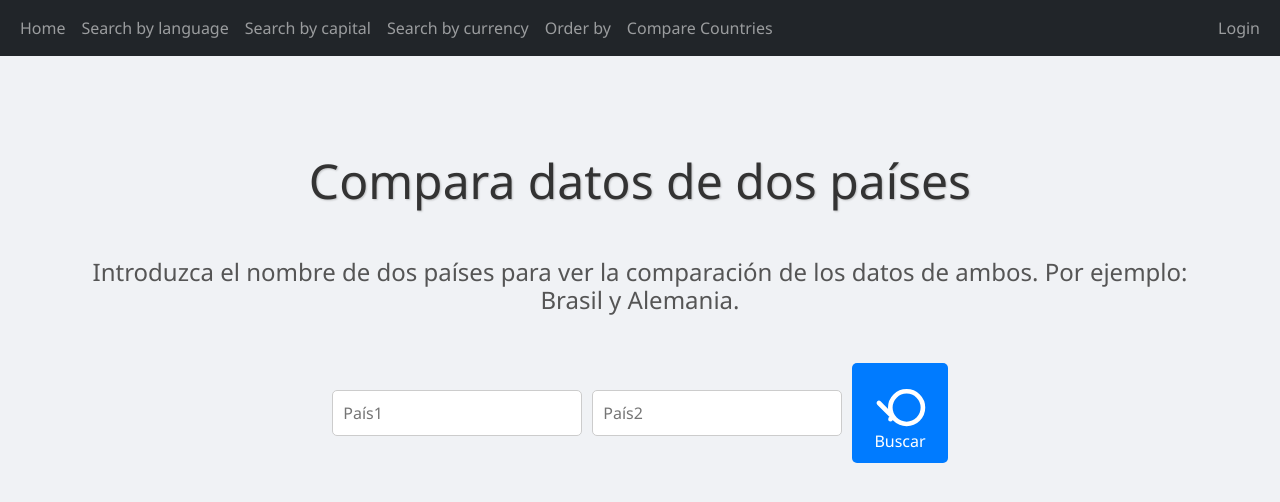
After one commit to diegogonzalez7/Culturalizate, a Django app: page /comp_countries in a window 1280 px wide. The commit adds this page. Shown: the top 502 px of the page. Run offline with Django 5.2, Linux system fonts and the light colour scheme; some libraries are stand-ins or nearby versions.

Commit message:
C.U. comparar países (faltan cosas)

```diff
--- /dev/null
+++ b/source/countries/templates/countries/b_comp_countries.html
@@ -0,0 +1,55 @@
+{% extends 'countries/base.html' %}
+{% block title %}COMPARACIÓN DE PAÍSES {% endblock %}
+{% block content %}
+<style>
+    body {
+        text-align: center;
+        font-family: 'Segoe UI', Tahoma, Geneva, Verdana, sans-serif;
+        background-color: #f0f2f5;
+        margin: 0;
+        padding: 0;
+    }
+
+
+    h1 {
+        margin-top: 2em;
+        margin-bottom: 1em;
+        font-size: 3em;
+        color: #333;
+        width: 100%;
+        text-shadow: 1px 1px 2px rgba(0, 0, 0, 0.2);
+    }
+
+    h2 {
+        text-align: center;
+        margin-bottom: 2em;
+        font-size: 1.5em;
+        color: #555;
+        width: 100%;
+    }
+
+</style>
+
+<body>
+    <div id="search-container">
+        <h1>Compara datos de dos países</h1>
+        <h2>Introduzca el nombre de dos países para ver la comparación de los datos
+            de ambos. Por ejemplo: Brasil y Alemania.
+        </h2>
+        <div id="search-box">
+            <form id="search-form" method="post">
+                {% csrf_token %}
+                <input id="search-text" type="text" name="country1" placeholder="País1">
+                <input id="search-text" type="text" name="country2" placeholder="País2">
+                <button id="search-button" type="submit">
+                    <svg xmlns="http://www.w3.org/2000/svg" fill="none" viewBox="0 0 24 24" stroke="currentColor">
+                        <path stroke-linecap="round" stroke-linejoin="round" stroke-width="2" d="M10 20l-2-2m0 0l-5-5m7 7a7 7 0 0010-10 7 7 0 10-10 10zm-2 0V20h.01"/>
+                    </svg>
+                    Buscar
+                </button>
+            </form>
+        </div>
+    </div>
+</body>
+
+{% endblock %}
--- a/source/countries/templates/countries/b_idioma.html
+++ b/source/countries/templates/countries/b_idioma.html
@@ -24,11 +24,7 @@
         margin-bottom: 2em;
         font-size: 1.5em;
         color: #555;
-    }
-
-    #search-container {
-        display: flex;
-        flex-direction: column;
+    }searc
         justify-content: center;
         align-items: center;
         height: 80vh; /* Adjusted to keep some space for the header */
--- a/source/countries/templates/countries/base.html
+++ b/source/countries/templates/countries/base.html
@@ -26,6 +26,9 @@
                     </li>
                     <li class="nav-item">
                         <a class="nav-link" href="/order">Order by</a>
+                    </li>
+                    <li class="nav-item">
+                        <a class="nav-link" href="/comp_countries">Compare Countries</a>
                     </li>
                     {% if user.is_authenticated %}
                     <li class="nav-item">
--- a/source/countries/templates/countries/currency.html
+++ b/source/countries/templates/countries/currency.html
@@ -1,5 +1,6 @@
 {% extends 'countries/base.html' %}
 {% block title %}PAÍSES POR MONEDA{% endblock %}
+{% load static %}
 {% block content %}
 <style>
     body {
--- a/source/countries/urls.py
+++ b/source/countries/urls.py
@@ -18,5 +18,6 @@ urlpatterns = [
     path('capital/<str:capital>/', views.capital, name='capital'),
     path('currency',views.search_by_currency, name='search_by_currency'),
     path('currency/<str:currency>/', views.currency, name='currency'),
-    path('añadir-favorito/', views.añadir_favorito, name='añadir_favorito')
+    path('añadir-favorito/', views.añadir_favorito, name='añadir_favorito'),
+    path('comp_countries/<str:country1>,<str:country2>/', views.comp_countries, name='comp_countries')
 ]
--- a/source/source/urls.py
+++ b/source/source/urls.py
@@ -36,7 +36,8 @@ urlpatterns = [
     path('population_asc/', views.order_by_pop_asc, name='order_by_pop_asc'),
     path('population_desc/', views.order_by_pop_desc, name='order_by_pop_desc'),
     path('area_asc/', views.order_by_area_asc, name='order_by_area_asc'),
-    path('area_desc/', views.order_by_area_desc, name='order_by_area_desc')]
+    path('area_desc/', views.order_by_area_desc, name='order_by_area_desc'),
+    path('comp_countries', views.compare_countries, name='compare')]
 """
 django.contrib.auth.urls incluye los siguientes patrones URL:
     /login/ [name='login']
--- a/source/source/views.py
+++ b/source/source/views.py
@@ -59,6 +59,14 @@ def search_by_currency(request):
             return redirect('countries:currency', currency=currency_name)
     # Si no hay búsqueda o es una solicitud GET, renderizar la página home
     return render(request, 'countries/b_currency.html')
+
+def compare_countries(request):
+    if request.method == 'POST':
+        country1  = request.POST.get('country1', None)
+        country2  = request.POST.get('country2', None)
+        if country1 and country2:
+            return redirect('countries:comp_countries', country1=country1, country2=country2)
+    return render(request,'countries/b_comp_countries.html')
 
 def countries(request):
     data = requests.get("https://restcountries.com/v3.1/lang/spanish").json()
```
Also changed, not shown: source/countries/templates/countries/comp_countries.html (added, +69 -0 lines), source/countries/views.py (+76 -3 lines), source/comparison_area.png (added), source/comparison_density.png (added), source/comparison_population.png (added), source/countries/static/images/1.jpg (deleted), source/countries/static/images/comparison_area.png (added), source/countries/static/images/comparison_density.png (added), source/countries/static/images/comparison_population.png (added), source/countries/static/images/nature.jpg (deleted), 1 other file.
